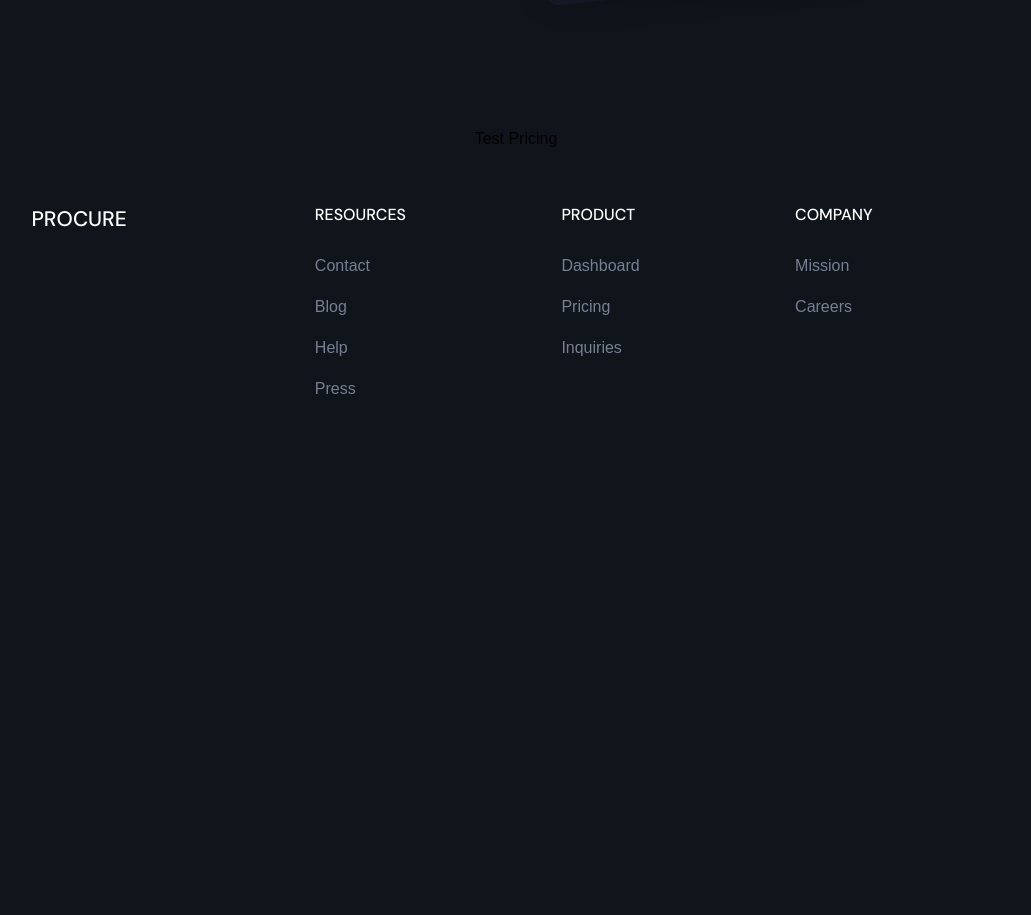
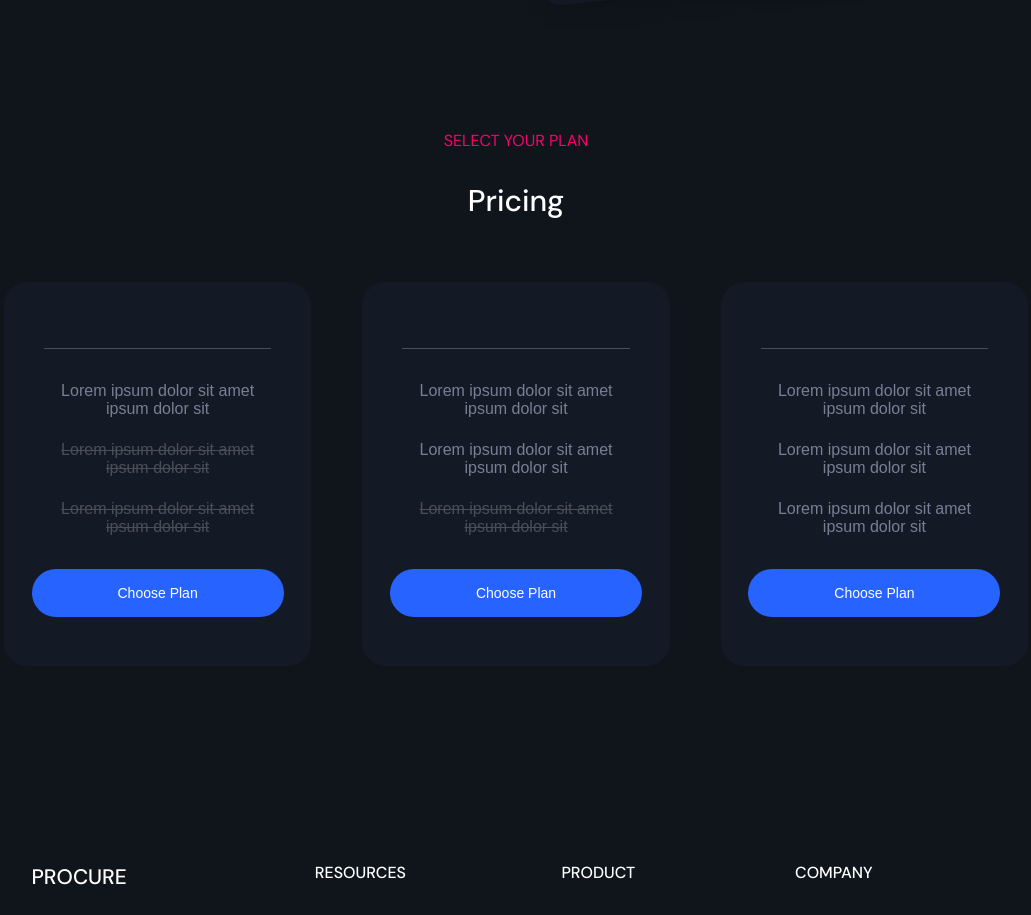
Before and after one commit to rayanwaked/procure-project, a React (Create React App) app: page / in a window 1280 px wide. Shown: the part 2200-3115 px from the top of the page, without its empty margins (124-1155 px from the left). Before the commit the page ends 2645 px from the top, so only its background shows below. Built offline with nearby package versions, Linux system fonts and the light colour scheme.

Commit message:
Made most of the pricing css designs

```diff
--- a/src/pages/landing/pricing/pricing.css
+++ b/src/pages/landing/pricing/pricing.css
@@ -0,0 +1,94 @@
+.GettingStartedContainer {
+    margin-bottom: 180px;
+}
+
+.LandingGettingStartedHeadline {
+    color: white;
+    font-family: 'DM Sans', regular, sans-serif;
+    font-size: 30px;
+    font-weight: 500;
+    margin-bottom: 62px;
+}
+
+.LandingGettingStartedSubHeadline {
+    color: #FA0369;
+    font-family: 'DM Sans', regular, sans-serif;
+    font-size: 16px;
+    margin-bottom: 18px;
+}
+
+.LandingGettingStarted {
+    display: flex;
+    flex-direction: row;
+    justify-content: space-between;
+}
+
+.PricingGettingStartedBox {
+    display: flex;
+    flex-direction: column;
+    justify-content: center;
+    align-items: center;
+
+    background: #141A25;
+    width: 30%;
+    height: 384px;
+    border-radius: 24px;
+}
+
+.PricingTextBox {
+    display: flex;
+    flex-direction: column;
+    justify-content: center;
+    align-items: flex-start;
+
+    width: 100%;
+}
+
+.PricingStepContainer {
+    padding: 16px 28% 16px 28%;
+    border-radius: 100px;
+    background: #2663FF;
+    margin: 26px 0 0;
+
+    color: white;
+    font-size: 14px;
+}
+
+.PricingText {
+    color: #777F93;
+    padding: 0 14% 0 14%;
+    margin-bottom: 7px;
+}
+
+hr, #pricingHR {
+    display: block;
+    height: 1px;
+    border: 0;
+    border-top: .5px solid #494f59;
+    margin: 1em 0;
+    padding: 0;
+    width: 74%;
+}
+
+@media (min-width: 1002px) {
+
+    .DontShowOnDesktop {
+        display: none;
+    }
+
+}
+
+@media (max-width: 1006px) {
+    .LandingGettingStarted {
+        display: flex;
+        flex-direction: column;
+        gap: 20px;
+    }
+
+    .LandingGettingStartedBox {
+        width: 100%;
+        height: 264px;
+        border-radius: 24px;
+    }
+
+}
--- a/src/pages/landing/pricing/pricing.tsx
+++ b/src/pages/landing/pricing/pricing.tsx
@@ -3,13 +3,52 @@ import "../../../styles.css";
 import "./pricing.css";
 
 /* Import Files */
-
+/* Import Icons */
 
 /* Code */
 export default function Pricing() {
     return (
-        <div className="">
-            <p> Test Pricing </p>
+        <div className="GettingStartedContainer">
+            <p className="LandingGettingStartedSubHeadline">SELECT YOUR PLAN</p>
+            <p className="LandingGettingStartedHeadline">Pricing</p>
+            <div className="LandingGettingStarted">
+                <div className={"PricingGettingStartedBox"}>
+                    <hr id={"pricingHR"} />
+                    <div className={"PricingTextBox"}>
+                        <p className="PricingText">Lorem ipsum dolor sit amet ipsum dolor sit</p>
+                        <p className="PricingText"
+                           style={{color: "#494f59", textDecoration: "line-through"}}>Lorem ipsum dolor sit amet ipsum
+                                                                                      dolor sit</p>
+                        <p className="PricingText"
+                           style={{color: "#494f59", textDecoration: "line-through"}}>Lorem ipsum dolor sit amet ipsum
+                                                                                      dolor sit</p>
+                    </div>
+                    <a href={""}
+                       className="PricingStepContainer">Choose Plan</a>
+                </div>
+                <div className={"PricingGettingStartedBox"}>
+                    <hr id={"pricingHR"} />
+                    <div className={"PricingTextBox"}>
+                        <p className="PricingText">Lorem ipsum dolor sit amet ipsum dolor sit</p>
+                        <p className="PricingText">Lorem ipsum dolor sit amet ipsum dolor sit</p>
+                        <p className="PricingText"
+                           style={{color: "#494f59", textDecoration: "line-through"}}>Lorem ipsum dolor sit amet ipsum
+                                                                                      dolor sit</p>
+                    </div>
+                    <a href={""}
+                       className="PricingStepContainer">Choose Plan</a>
+                </div>
+                <div className={"PricingGettingStartedBox"}>
+                    <hr id={"pricingHR"} />
+                    <div className={"PricingTextBox"}>
+                        <p className="PricingText">Lorem ipsum dolor sit amet ipsum dolor sit</p>
+                        <p className="PricingText">Lorem ipsum dolor sit amet ipsum dolor sit</p>
+                        <p className="PricingText">Lorem ipsum dolor sit amet ipsum dolor sit</p>
+                    </div>
+                    <a href={""}
+                       className="PricingStepContainer">Choose Plan</a>
+                </div>
+            </div>
         </div>
     );
 }
```
